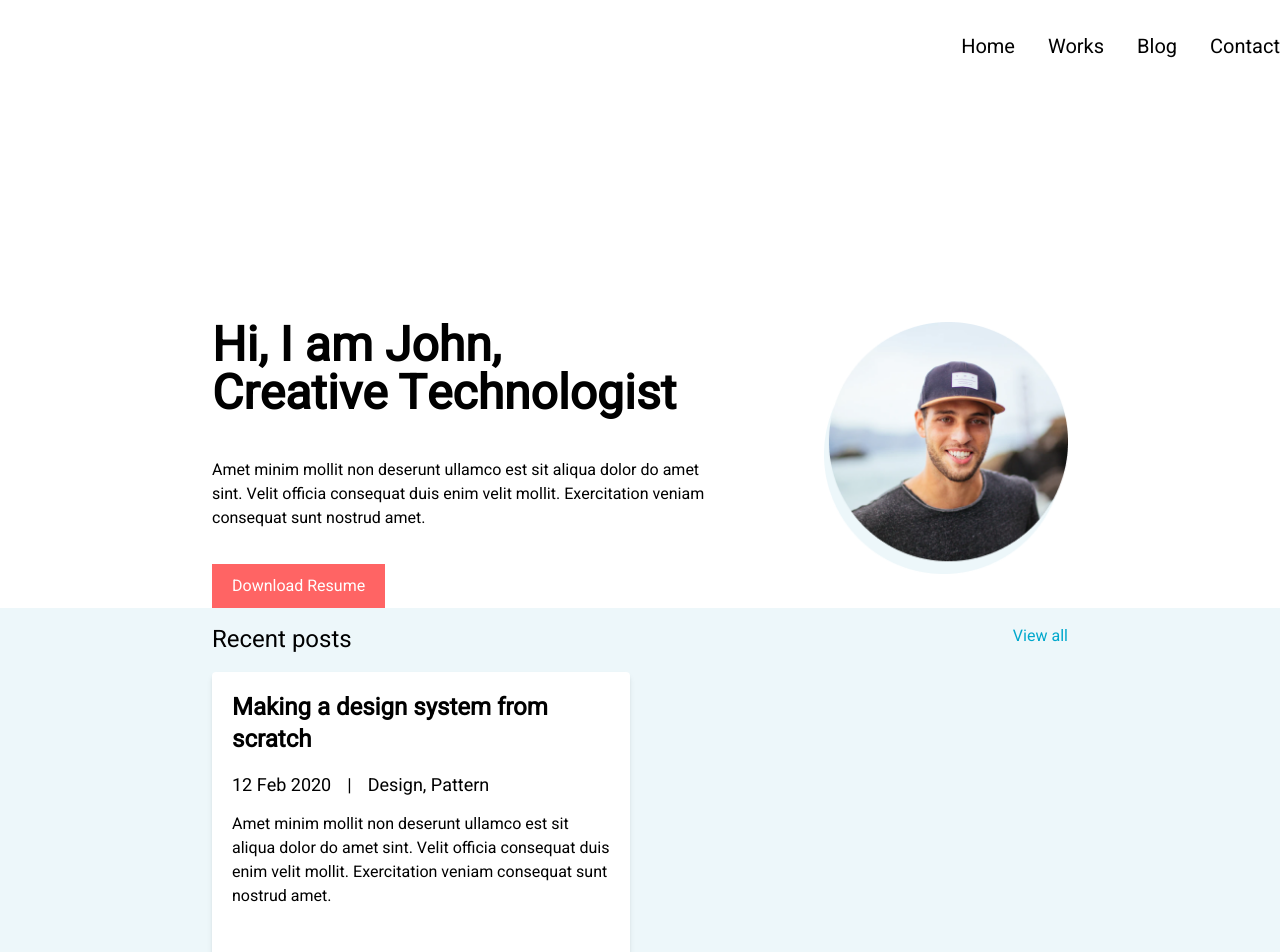
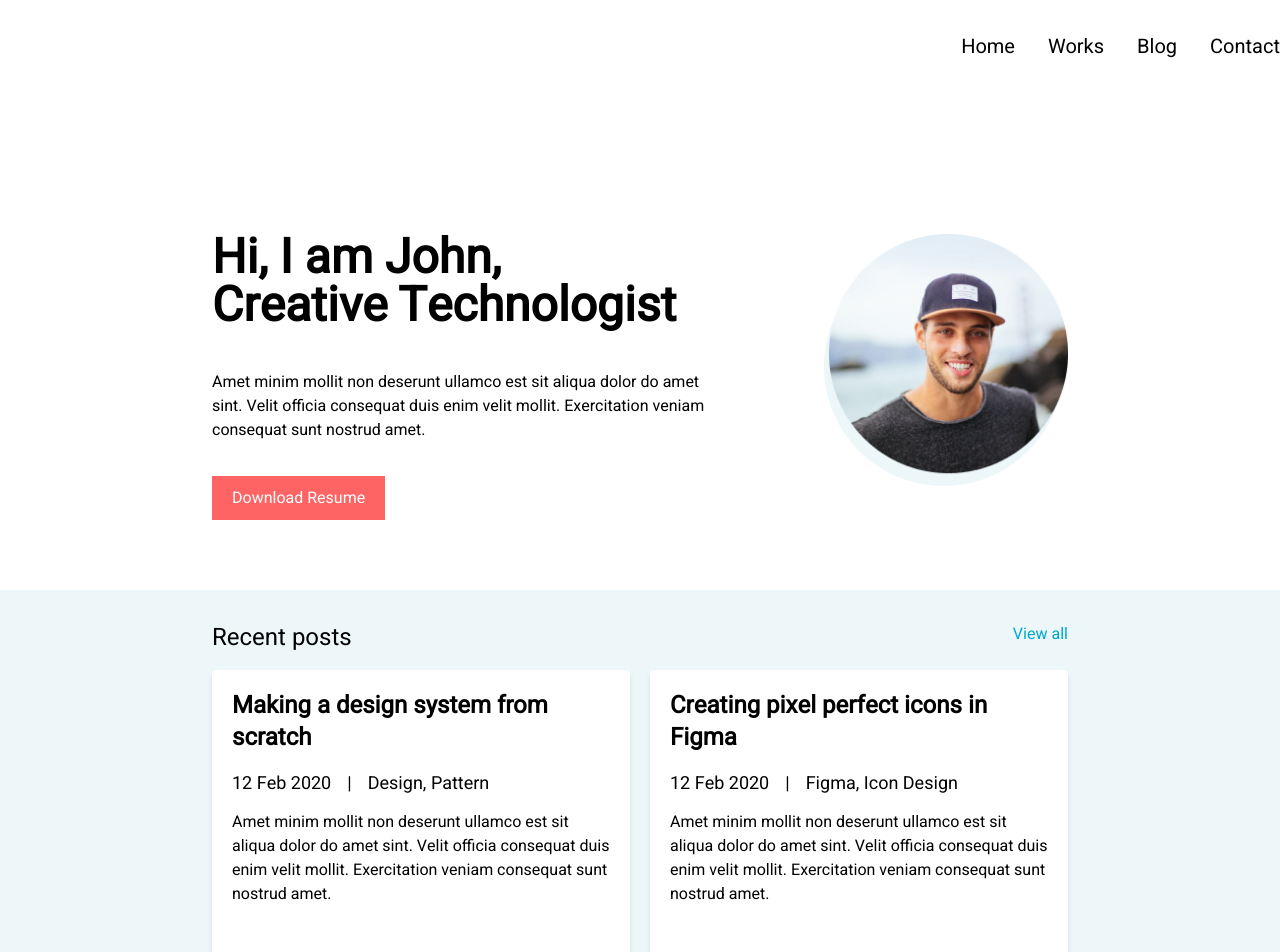
Before and after one commit to vietthom/figma_portfolio, a Next.js app: page / in a window 1280 px wide. Shown: the top 952 px of the page. Built offline with nearby package versions, Linux system fonts and the light colour scheme.

Commit message:
Finished building RecentPostCard component and section

```diff
--- a/components/Hero.jsx
+++ b/components/Hero.jsx
@@ -2,7 +2,7 @@ import Avatar from '../public/avatar.png'
 import Image from 'next/image'
 const Hero = () => {
 return (
-    <div className="container mx-auto w-[856px] h-full mt-[228px]">
+    <div className="container mx-auto w-[856px] h-full mt-[140px] mb-[70px]">
         <div className='flex'>
             <div>
                 <h1 className="mb-[40px] text-5xl font-bold">Hi, I am John,<br/>Creative Technologist</h1>
--- a/components/RecentPostCard.jsx
+++ b/components/RecentPostCard.jsx
@@ -1,15 +1,15 @@
 import React from 'react'
 
-const RecentPostCard = () => {
+const RecentPostCard = (props) => {
   return (
-    <div className='bg-white w-[418px] h-[295px] rounded shadow-md p-5'>
-      <h1 className='text-2xl font-bold mb-4'>Making a design system from scratch</h1>
+    <div className='bg-white w-[418px] h-[295px] rounded shadow-md p-5 mb-8'>
+      <h1 className='text-2xl font-bold mb-4'>{props.title}</h1>
       <div className='flex space-x-4 text-lg mb-3'>
-        <p>12 Feb 2020</p>
+        <p>{props.date}</p>
         <p>|</p>
-        <p>Design, Pattern</p>
+        <p>{props.tags}</p>
       </div>
-      <p className=''>Amet minim mollit non deserunt ullamco est sit aliqua dolor do amet sint. Velit officia consequat duis enim velit mollit. Exercitation veniam consequat sunt nostrud amet.</p>
+      <p>{props.summary}</p>
     </div>
   )
 }
--- a/constants/index.js
+++ b/constants/index.js
@@ -2,13 +2,13 @@ export const postData = [
     {
         title: 'Making a design system from scratch',
         date: '12 Feb 2020',
-        tags: ['Design', 'Pattern'],
+        tags: ['Design, ', 'Pattern'],
         summary: 'Amet minim mollit non deserunt ullamco est sit aliqua dolor do amet sint. Velit officia consequat duis enim velit mollit. Exercitation veniam consequat sunt nostrud amet.'
     },
     {
         title: 'Creating pixel perfect icons in Figma',
         date: '12 Feb 2020',
-        tags: ['Figma', 'Icon Design'],
+        tags: ['Figma, ', 'Icon Design'],
         summary: 'Amet minim mollit non deserunt ullamco est sit aliqua dolor do amet sint. Velit officia consequat duis enim velit mollit. Exercitation veniam consequat sunt nostrud amet.'
     },
 ];
--- a/pages/index.js
+++ b/pages/index.js
@@ -1,4 +1,5 @@
 import { Hero, RecentPostCard } from '../components'
+import { postData } from '../constants'
 import Link from 'next/link'
 
 
@@ -8,11 +9,17 @@ export default function Home() {
       <Hero />
       <div className='w-full p-4 bg-[#EDF7FA]'>
         <div className='container mx-auto w-[856px]'>
-          <div className='flex justify-between mb-4'>
+          <div className='flex justify-between my-4'>
             <h1 className='text-2xl'>Recent posts</h1>
             <Link href="/blog" className='text-[#00A8CC]'>View all</Link>
           </div>
-          <RecentPostCard />
+          <ul className='flex gap-5'>
+            {postData.map((posts) => (
+              <li key={posts}>
+                <RecentPostCard {...posts} />
+              </li>
+            ))}
+          </ul>
         </div>
       </div>
     </div>
```
